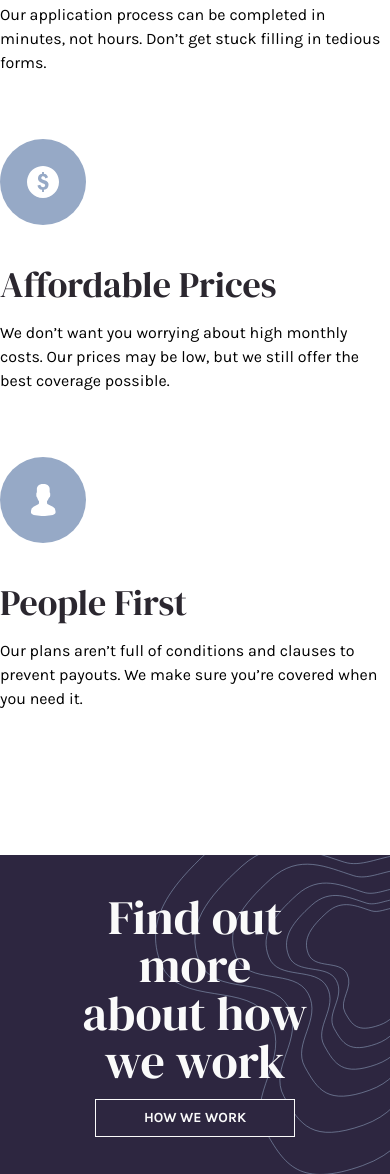
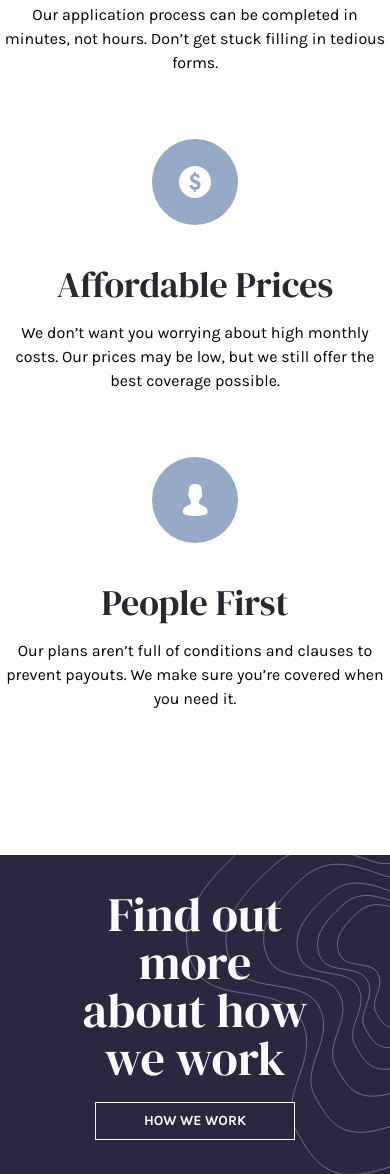
Before and after one commit to dzejkk/FEM-insure_landing_page, a website built with Vite: page index.html in a window 390 px wide. Shown: the part 1351-2525 px from the top of the page. Built offline with nearby package versions, Linux system fonts and the light colour scheme.

Commit message:
added mobile responsivness

```diff
--- a/index.html
+++ b/index.html
@@ -122,10 +122,12 @@
         <h2 class="2xl:text-7xl lg:text-6xl text-5xl text-Very-Dark-Violet mb-24 font-DM">
           We're different
         </h2>
-        <div class="grid grid-cols-1 gap-16 lg:grid-cols-[repeat(3,auto)]">
+
+        <!--Grid of 3 cards-->
+        <div class="grid justify-items-center text-center grid-cols-1 gap-16 lg:grid-cols-[repeat(3,auto)] sm:place-content-start sm:text-left">
           <div>
             <div class="w-96">
-              <img class="mb-10" src="/images/icon-snappy-process.svg" alt="" />
+              <img class="mb-10 m-auto sm:ml-[0px]" src="/images/icon-snappy-process.svg" alt="" />
               <h3 class="text-4xl text-Very-Dark-Violet font-DM mb-4">
                 Snappy Process
               </h3>
@@ -136,7 +138,7 @@
             </div>
           </div>
           <div class="w-96">
-            <img class="mb-10" src="/images/icon-affordable-prices.svg" alt="" />
+            <img class="mb-10 m-auto sm:ml-[0px]" src="/images/icon-affordable-prices.svg" alt="" />
             <h3 class="text-4xl text-Very-Dark-Violet font-DM mb-4">
               Affordable Prices
             </h3>
@@ -146,7 +148,7 @@
             </p>
           </div>
           <div class="w-96">
-            <img class="mb-10" src="/images/icon-people-first.svg" alt="" />
+            <img class="mb-10 m-auto sm:ml-[0px]" src="/images/icon-people-first.svg" alt="" />
             <h3 class="text-4xl text-Very-Dark-Violet font-DM mb-4">
               People First
             </h3>
@@ -162,12 +164,12 @@
 
         <div
           class="bg-dark-violet text-Very-Light-Gray mt-36 flex flex-col items-center
-           not-first-of-type:justify-center py-24 gap-3.5 text-center
+           not-first-of-type:justify-center py-24 gap-5 text-center
            h-[20rem] bg-[url(/public/images/bg-pattern-intro-right-desktop.svg)]
-           bg-no-repeat bg-contain bg-[100%_50%] sm:flex sm:flex-row sm:items-center
+           bg-no-repeat bg-contain bg-[120%_50%] sm:flex sm:flex-row sm:items-center
            sm:justify-between sm:gap-1.5 sm:bg-[100%_50%] sm:bg-auto">
 
-          <h3 class="text-5xl font-DM w-3/5 mx-24 text-balance sm:text-6xl">
+          <h3 class="text-5xl font-DM w-3/5 mx-24 text-balance sm:text-6xl sm:text-pretty">
             Find out more about how we work
           </h3>
           <button class="w-[200px] button relative z-50 mx-24">
```
